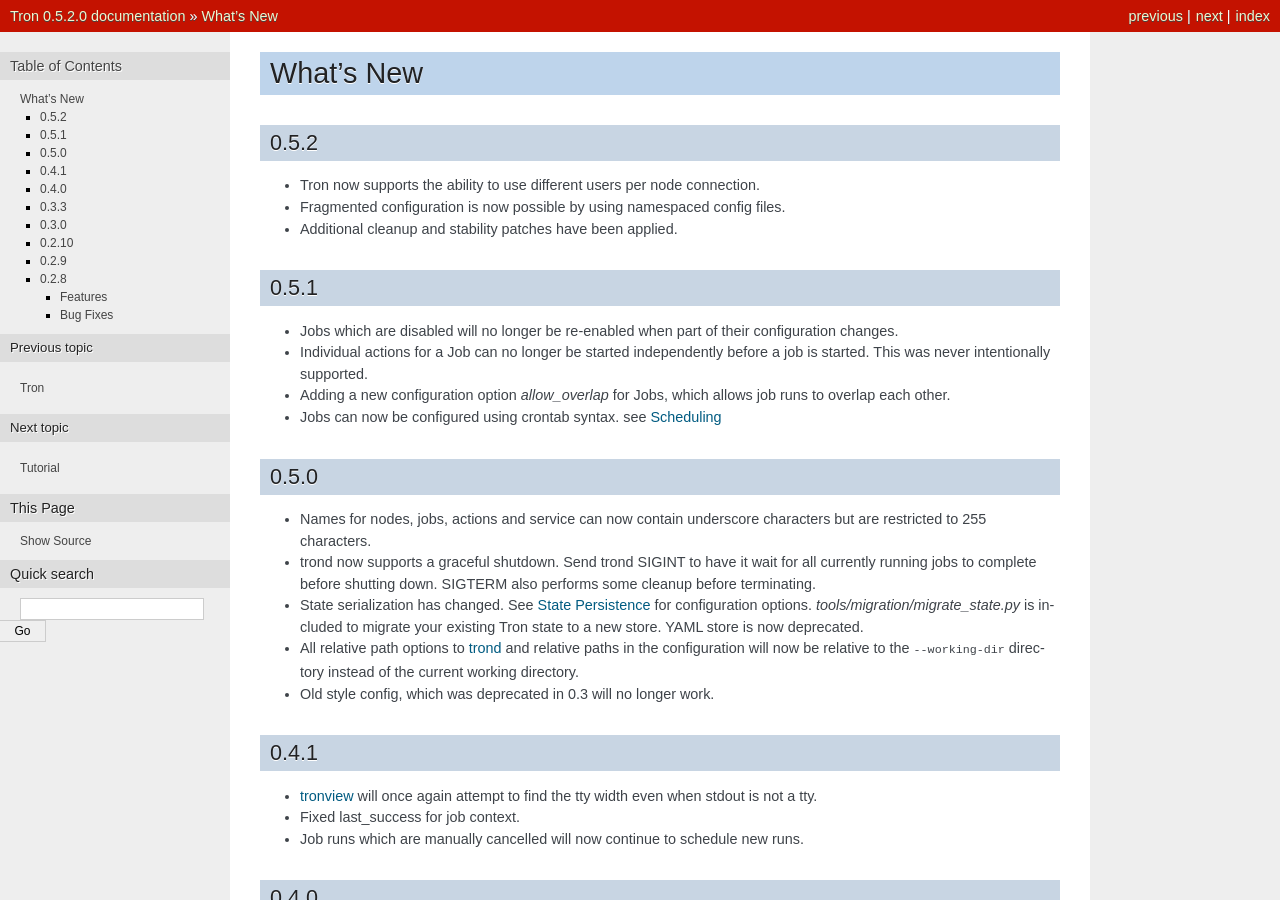
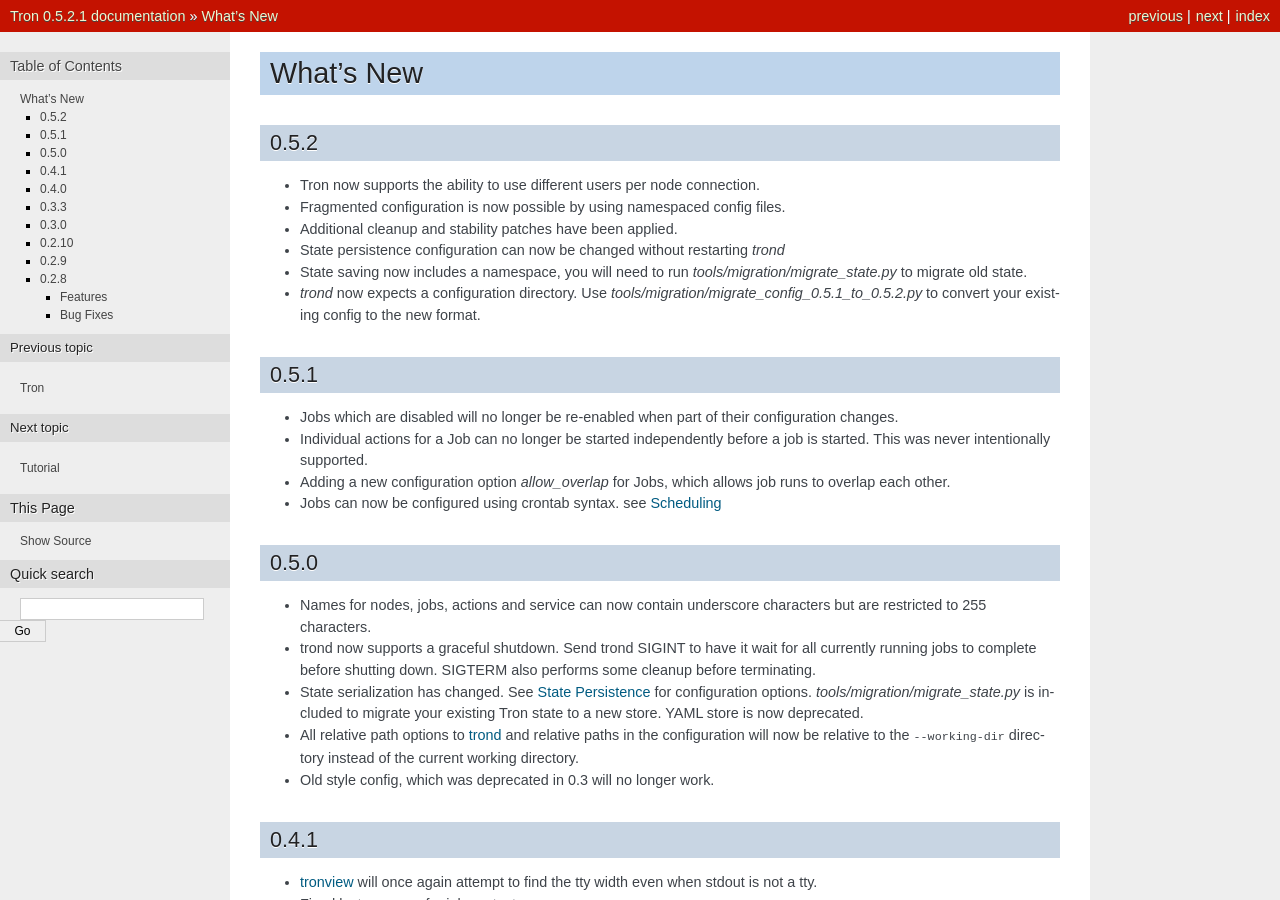
Before and after one commit to Yelp/Tron, a Sphinx documentation site: the page built from docs/whats-new.rst, in a window 1280 px wide and 900 px high. Built offline with Sphinx 7.4.7, drawn with Linux system fonts in a browser that asks for light colours; some of the changed text lies outside the part shown.

Commit message:
Bump version to 0.5.2.1 and add release notes.

```diff
--- a/docs/whats-new.rst
+++ b/docs/whats-new.rst
@@ -6,6 +6,12 @@ What's New
 * Tron now supports the ability to use different users per node connection.
 * Fragmented configuration is now possible by using namespaced config files.
 * Additional cleanup and stability patches have been applied.
+* State persistence configuration can now be changed without restarting `trond`
+* State saving now includes a namespace, you will need to run
+  `tools/migration/migrate_state.py` to migrate old state.
+* `trond` now expects a configuration directory. Use
+  `tools/migration/migrate_config_0.5.1_to_0.5.2.py` to convert your existing
+  config to the new format.
 
 0.5.1
 -----
--- a/tron/__init__.py
+++ b/tron/__init__.py
@@ -1,4 +1,4 @@
-__version_info__    = (0, 5, 2, 0)
+__version_info__    = (0, 5, 2, 1)
 __version__         = ".".join("%s" % v for v in __version_info__)
 
 __author__          = 'Yelp <yelplabs@yelp.com>'
```
Also changed, not shown: 1 other file.
